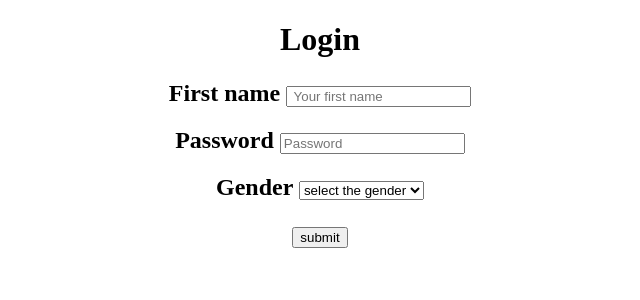
After one commit to joynewton1996/Webportal, a Flask app: template templates/public/employee_login.html in a window 1280 px wide. The commit adds this page. Shown: the top 300 px of the page, without its empty margins (320-960 px from the left). Run offline with Flask 2, Linux system fonts and the light colour scheme; the template is opened without the code that fills it, so the values that code supplies are empty; the visitor is signed in with stand-in values (Sample User, id 1); parts of the project's set-up code (start-up, migrations or seed data) failed here and were passed over.

Commit message:
employee login

```diff
--- a/public/views.py
+++ b/public/views.py
@@ -81,3 +81,8 @@ def about():
 def calculate():
     """Claculate Page"""
     return render_template("public/calculate.html")
+
+@blueprint.route("/login/")
+def login():
+    """Employee login Page"""
+    return render_template("public/employee_login.html")
--- a/templates/newlayout.html
+++ b/templates/newlayout.html
@@ -14,9 +14,7 @@
 <script src="https://cdn.jsdelivr.net/npm/bootstrap@4.6.0/dist/js/bootstrap.bundle.min.js"
         integrity="sha384-Piv4xVNRyMGpqkS2by6br4gNJ7DXjqk09RmUpJ8jgGtD7zP9yug3goQfGII0yAns"
         crossorigin="anonymous"></script>
-<link rel="stylesheet" href="https://cdn.jsdelivr.net/npm/@fortawesome/fontawesome-free@5.15.3/css/fontawesome.min.css"
-      integrity="sha384-wESLQ85D6gbsF459vf1CiZ2+rr+CsxRY0RpiF1tLlQpDnAgg6rwdsUF1+Ics2bni" crossorigin="anonymous">
-
+<link rel="stylesheet" href="C:\Users\Joy's\Scripts\Webportal\static\css\employe_style.css" >
 <body>
 <main role="main">
     {% with messages = get_flashed_messages(with_categories=true) %} {% if
--- /dev/null
+++ b/templates/public/employee_login.html
@@ -0,0 +1,46 @@
+<!DOCTYPE html>
+<html lang="en">
+<head>
+    <meta charset="UTF-8">
+    <title>emplyee_login</title>
+</head>
+<style>
+  form {
+    width: auto;
+    height: auto;
+}
+ .mydiv {
+   text-align: center;
+ }
+
+
+</style>
+<body>
+<form>
+    <div class="mydiv">
+
+        <h1>Login</h1>
+
+
+
+        <h2>First name <input type="text" name="Your First Name" placeholder=" Your first name"></h2>
+        <h2>Password <input type="password" name="Password" placeholder="Password"></h2>
+        <h2>Gender <select name="Gender">
+            <option value="">select the gender</option>
+            <option value="male">male</option>
+            <option value="female">female</option>
+            <option value="others">others</option>
+            </select>
+        </h2>
+
+
+        <h2>
+
+        <button type="submit" name="submit">submit</button></h2>
+    </div>
+
+
+</form>
+
+</body>
+</html>
```
